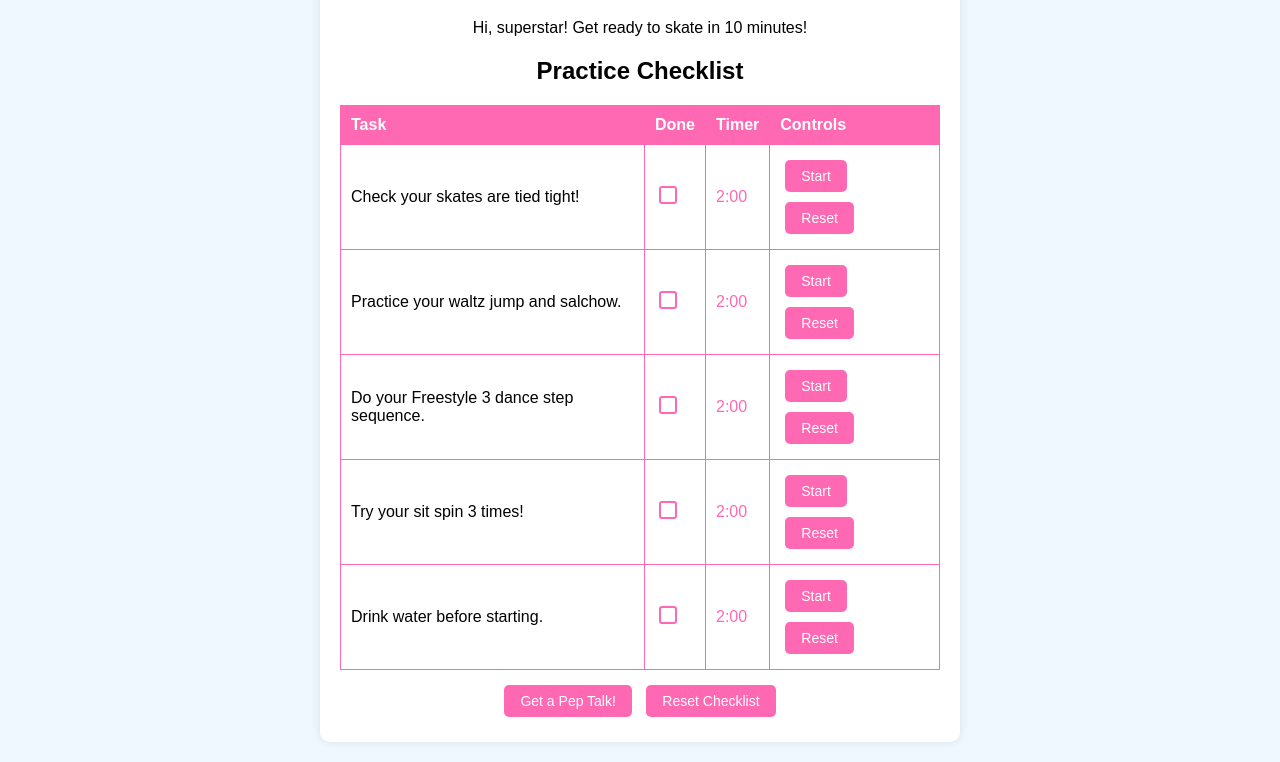
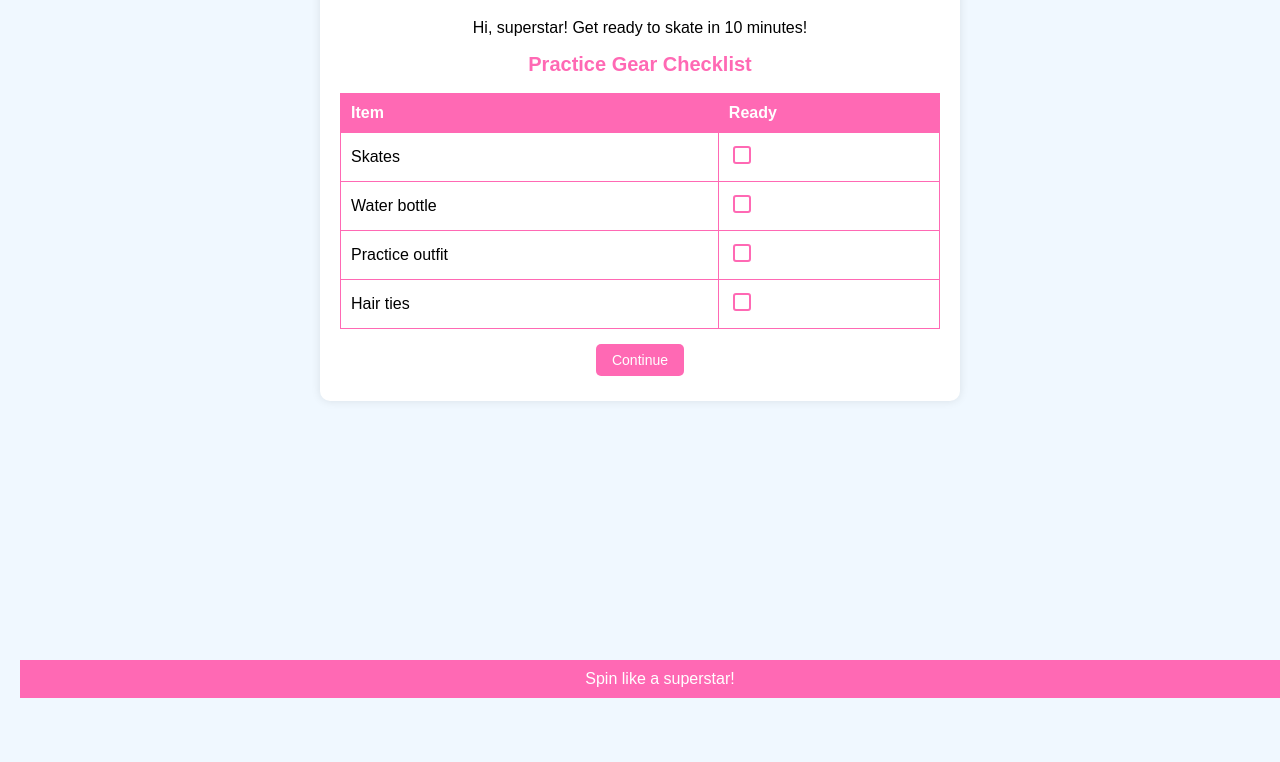
Before and after one commit to jasonfleming1/SkateReady, a plain HTML site: page index.html in a window 1280 px wide. Both pictures are taken after a click on the button "Practice". Shown: the part 102-864 px from the top of the page. After the commit the page ends 800 px from the top, so only its background shows below. Drawn offline with Linux system fonts and the light colour scheme.

Commit message:
refinements

```diff
--- a/index.html
+++ b/index.html
@@ -13,9 +13,23 @@
 
         <div id="mode-selection">
             <h2>Pick Your Mode:</h2>
-            <button onclick="showChecklist('practice')" aria-label="Select Practice Mode">Practice</button>
-            <button onclick="showChecklist('competition')" aria-label="Select Competition Mode">Competition</button>
-            <button onclick="showChecklist('show')" aria-label="Select Show Mode">Show</button>
+            <button onclick="showGearCheck('practice')" aria-label="Select Practice Mode">Practice</button>
+            <button onclick="showGearCheck('competition')" aria-label="Select Competition Mode">Competition</button>
+            <button onclick="showGearCheck('show')" aria-label="Select Show Mode">Show</button>
+        </div>
+
+        <div id="gear-check" class="hidden">
+            <h2 id="gear-check-title">Gear Checklist</h2>
+            <table id="gear-check-table">
+                <thead>
+                    <tr>
+                        <th>Item</th>
+                        <th>Ready</th>
+                    </tr>
+                </thead>
+                <tbody id="gear-check-items"></tbody>
+            </table>
+            <button onclick="showChecklist()" aria-label="Continue to Task Checklist">Continue</button>
         </div>
 
         <div id="checklist" class="hidden">
@@ -31,16 +45,14 @@
                 </thead>
                 <tbody id="checklist-items"></tbody>
             </table>
-            <button onclick="showMotivation()" aria-label="Get a Motivational Pep Talk">Get a Pep Talk!</button>
+            <button onclick="returnToMode()" aria-label="Return to Mode Selection">Return to Mode</button>
             <button onclick="resetChecklist()" aria-label="Reset Checklist and Timers">Reset Checklist</button>
         </div>
+    </div>
 
-        <div id="motivation" class="hidden">
-            <h2>You're a Star! 🌟</h2>
-            <p id="motivational-message"></p>
-            <button onclick="backToChecklist()" aria-label="Back to Checklist">Back to Checklist</button>
-        </div>
-    </div>
+    <footer id="inspiration-footer">
+        <p id="inspiration-message">You’re going to shine, superstar!</p>
+    </footer>
     <script src="script.js"></script>
 </body>
 </html>
--- a/script.js
+++ b/script.js
@@ -1,25 +1,51 @@
 document.addEventListener('DOMContentLoaded', () => {
+    const gearChecklists = {
+        practice: [
+            "Skates",
+            "Water bottle",
+            "Practice outfit",
+            "Hair ties"
+        ],
+        competition: [
+            "Skates",
+            "Competition costume",
+            "Water bottle",
+            "Snacks",
+            "Makeup kit"
+        ],
+        show: [
+            "Skates",
+            "Show costume",
+            "Water bottle",
+            "Hair accessories",
+            "Makeup kit"
+        ]
+    };
+
     const checklists = {
         practice: [
-            "Check your skates are tied tight!",
-            "Practice your waltz jump and salchow.",
-            "Do your Freestyle 3 dance step sequence.",
-            "Try your sit spin 3 times!",
-            "Drink water before starting."
+            "Do 10 jumping jacks",
+            "Stretch legs for 30 seconds",
+            "Practice waltz jump",
+            "Practice salchow",
+            "Do Freestyle 3 dance step sequence",
+            "Try sit spin 3 times"
         ],
         competition: [
-            "Pack your skates and costume.",
-            "Review your program steps.",
-            "Practice your toe loop and loop jump.",
-            "Smile and breathe deeply!",
-            "Bring a water bottle and snack."
+            "Do 10 jumping jacks",
+            "Stretch legs for 30 seconds",
+            "Review program steps",
+            "Practice toe loop",
+            "Practice loop jump",
+            "Breathe deeply 5 times"
         ],
         show: [
-            "Wear your sparkly costume!",
-            "Practice your program with music.",
-            "Check your spins (upright and sit).",
-            "Smile big for the audience!",
-            "Arrive early to warm up."
+            "Do 10 jumping jacks",
+            "Stretch legs for 30 seconds",
+            "Practice program with music",
+            "Check upright spin",
+            "Check sit spin",
+            "Practice big smile"
         ]
     };
 
@@ -31,20 +57,61 @@ document.addEventListener('DOMContentLoaded', () => {
         "Show the ice who’s boss!"
     ];
 
-    let timerIntervals = []; // Array to store timer intervals for each task
+    let currentMode = '';
+    let timerIntervals = [];
+    let timerStates = []; // Track time and paused state for each timer
+    let inspirationInterval = null;
 
-    window.showChecklist = function(mode) {
+    // Rotate inspirational messages
+    function rotateInspiration() {
+        const messageElement = document.getElementById('inspiration-message');
+        if (messageElement) {
+            const message = motivations[Math.floor(Math.random() * motivations.length)];
+            messageElement.textContent = message;
+        }
+    }
+
+    // Start inspiration rotation
+    rotateInspiration();
+    inspirationInterval = setInterval(rotateInspiration, 15000);
+
+    window.showGearCheck = function(mode) {
+        currentMode = mode;
         const modeSelection = document.getElementById('mode-selection');
+        const gearCheck = document.getElementById('gear-check');
+
+        if (modeSelection && gearCheck) {
+            modeSelection.classList.add('hidden');
+            gearCheck.classList.remove('hidden');
+            document.getElementById('gear-check-title').textContent = `${mode.charAt(0).toUpperCase() + mode.slice(1)} Gear Checklist`;
+            const gearCheckItems = document.getElementById('gear-check-items');
+            gearCheckItems.innerHTML = '';
+            gearChecklists[mode].forEach((item, index) => {
+                const tr = document.createElement('tr');
+                tr.innerHTML = `
+                    <td><label for="gear-${index}"><span>${item}</span></label></td>
+                    <td><input type="checkbox" id="gear-${index}" aria-label="${item}"></td>
+                `;
+                gearCheckItems.appendChild(tr);
+            });
+        } else {
+            console.error('One or more elements not found:', { modeSelection, gearCheck });
+        }
+    };
+
+    window.showChecklist = function() {
+        const gearCheck = document.getElementById('gear-check');
         const checklist = document.getElementById('checklist');
 
-        if (modeSelection && checklist) {
-            modeSelection.classList.add('hidden');
+        if (gearCheck && checklist) {
+            gearCheck.classList.add('hidden');
             checklist.classList.remove('hidden');
-            document.getElementById('checklist-title').textContent = `${mode.charAt(0).toUpperCase() + mode.slice(1)} Checklist`;
+            document.getElementById('checklist-title').textContent = `${currentMode.charAt(0).toUpperCase() + currentMode.slice(1)} Task Checklist`;
             const checklistItems = document.getElementById('checklist-items');
             checklistItems.innerHTML = '';
-            timerIntervals = []; // Clear previous timers
-            checklists[mode].forEach((item, index) => {
+            timerIntervals = [];
+            timerStates = [];
+            checklists[currentMode].forEach((item, index) => {
                 const tr = document.createElement('tr');
                 tr.innerHTML = `
                     <td><label for="task-${index}"><span>${item}</span></label></td>
@@ -52,14 +119,26 @@ document.addEventListener('DOMContentLoaded', () => {
                     <td><span class="timer-display" id="timer-display-${index}">2:00</span></td>
                     <td>
                         <button onclick="startTimer(${index})" aria-label="Start Timer for ${item}">Start</button>
+                        <button onclick="stopTimer(${index})" aria-label="Stop Timer for ${item}">Stop</button>
                         <button onclick="resetTimer(${index})" aria-label="Reset Timer for ${item}">Reset</button>
                     </td>
                 `;
                 checklistItems.appendChild(tr);
-                timerIntervals[index] = null; // Initialize timer interval for this task
+                timerIntervals[index] = null;
+                timerStates[index] = { time: 120, paused: true };
+
+                // Add checkbox event listener to stop timer
+                const checkbox = document.getElementById(`task-${index}`);
+                checkbox.addEventListener('change', () => {
+                    if (checkbox.checked) {
+                        stopTimer(index);
+                    } else if (!timerStates[index].paused && timerStates[index].time > 0) {
+                        startTimer(index); // Resume if unchecked and timer not finished
+                    }
+                });
             });
         } else {
-            console.error('One or more elements not found:', { modeSelection, checklist });
+            console.error('One or more elements not found:', { gearCheck, checklist });
         }
     };
 
@@ -79,58 +158,61 @@ document.addEventListener('DOMContentLoaded', () => {
             }
             display.textContent = '2:00';
             display.classList.remove('finished');
+            timerStates[index] = { time: 120, paused: true };
         });
     };
 
-    window.showMotivation = function() {
+    window.returnToMode = function() {
         const checklist = document.getElementById('checklist');
-        const motivation = document.getElementById('motivation');
+        const modeSelection = document.getElementById('mode-selection');
 
-        if (checklist && motivation) {
+        if (checklist && modeSelection) {
             checklist.classList.add('hidden');
-            motivation.classList.remove('hidden');
-            const message = motivations[Math.floor(Math.random() * motivations.length)];
-            document.getElementById('motivational-message').textContent = message;
+            modeSelection.classList.remove('hidden');
+            resetChecklist();
         } else {
-            console.error('One or more elements not found:', { checklist, motivation });
-        }
-    };
-
-    window.backToChecklist = function() {
-        const motivation = document.getElementById('motivation');
-        const checklist = document.getElementById('checklist');
-
-        if (motivation && checklist) {
-            motivation.classList.add('hidden');
-            checklist.classList.remove('hidden');
-        } else {
-            console.error('One or more elements not found:', { motivation, checklist });
+            console.error('One or more elements not found:', { checklist, modeSelection });
         }
     };
 
     window.startTimer = function(index) {
         if (timerIntervals[index]) {
-            clearInterval(timerIntervals[index]); // Clear any existing timer for this task
+            clearInterval(timerIntervals[index]);
         }
-        let time = 120; // 2 minutes in seconds
         const display = document.getElementById(`timer-display-${index}`);
-        if (display) {
+        const checkbox = document.getElementById(`task-${index}`);
+        if (display && !checkbox.checked && timerStates[index].time > 0) {
             display.classList.remove('finished');
-            display.textContent = '2:00';
+            timerStates[index].paused = false;
+            setTimeout(() => {
+                console.log(`Timer ${index} started`);
                 timerIntervals[index] = setInterval(() => {
-                const minutes = Math.floor(time / 60);
-                const seconds = time % 60;
+                    if (!timerStates[index].paused) {
+                        timerStates[index].time--;
+                        const minutes = Math.floor(timerStates[index].time / 60);
+                        const seconds = timerStates[index].time % 60;
                         display.textContent = `${minutes}:${seconds < 10 ? '0' : ''}${seconds}`;
-                time--;
-                if (time < 0) {
+                        if (timerStates[index].time <= 0) {
                             clearInterval(timerIntervals[index]);
                             timerIntervals[index] = null;
                             display.textContent = "Time's up!";
                             display.classList.add('finished');
+                            timerStates[index].paused = true;
+                        }
                     }
                 }, 1000);
+            }, 0);
         } else {
-            console.error(`Timer display for index ${index} not found`);
+            console.error(`Cannot start timer ${index}:`, { display, checkboxChecked: checkbox.checked, time: timerStates[index].time });
+        }
+    };
+
+    window.stopTimer = function(index) {
+        if (timerIntervals[index]) {
+            clearInterval(timerIntervals[index]);
+            timerIntervals[index] = null;
+            timerStates[index].paused = true;
+            console.log(`Timer ${index} stopped at ${timerStates[index].time} seconds`);
         }
     };
 
@@ -143,6 +225,8 @@ document.addEventListener('DOMContentLoaded', () => {
         if (display) {
             display.classList.remove('finished');
             display.textContent = '2:00';
+            timerStates[index] = { time: 120, paused: true };
+            console.log(`Timer ${index} reset`);
         } else {
             console.error(`Timer display for index ${index} not found`);
         }
--- a/styles.css
+++ b/styles.css
@@ -4,6 +4,7 @@ body {
     text-align: center;
     margin: 0;
     padding: 20px;
+    padding-bottom: 60px; /* Space for footer */
 }
 
 .container {
@@ -17,6 +18,11 @@ body {
 
 h1 {
     color: #ff69b4;
+}
+
+h2 {
+    color: #ff69b4;
+    font-size: 20px;
 }
 
 button {
@@ -118,3 +124,25 @@ input[type="checkbox"]:checked + span {
     50% { transform: scale(1.1); }
     100% { transform: scale(1); }
 }
+
+/* Footer Styling */
+footer {
+    position: fixed;
+    bottom: 0;
+    width: 100%;
+    background-color: #ff69b4;
+    color: white;
+    padding: 10px 0;
+    text-align: center;
+    font-size: 16px;
+}
+
+footer p {
+    margin: 0;
+}
+
+@media (max-width: 600px) {
+    footer {
+        font-size: 14px;
+    }
+}
```
Lines whose indentation alone changed are shown as unchanged.
